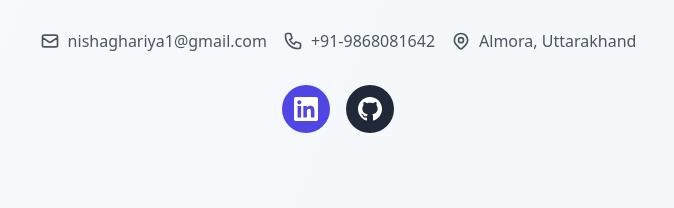
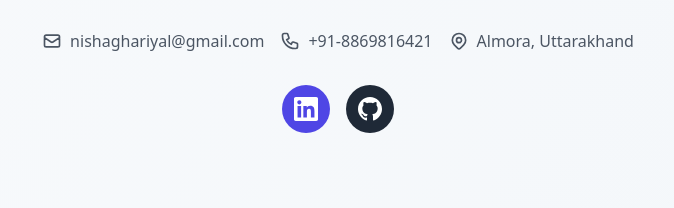
Before and after one commit to nishaghariyal/portfolio, a website: page docs/index.html in a window 1280 px wide. Shown: the part 515-723 px from the top of the page, 302-976 px from the left. Drawn offline with nearby package versions, Linux system fonts and the light colour scheme.

Commit message:
Update contact details

```diff
--- a/docs/index.html
+++ b/docs/index.html
@@ -90,13 +90,13 @@
                     <svg class="w-5 h-5" fill="none" stroke="currentColor" viewBox="0 0 24 24">
                         <path stroke-linecap="round" stroke-linejoin="round" stroke-width="2" d="M3 8l7.89 5.26a2 2 0 002.22 0L21 8M5 19h14a2 2 0 002-2V7a2 2 0 00-2-2H5a2 2 0 00-2 2v10a2 2 0 002 2z"></path>
                     </svg>
-                    nishaghariya1@gmail.com
+                    nishaghariyal@gmail.com
                 </a>
                 <a href="tel:+919868081642" class="inline-flex items-center gap-2 text-gray-600 hover:text-indigo-600">
                     <svg class="w-5 h-5" fill="none" stroke="currentColor" viewBox="0 0 24 24">
                         <path stroke-linecap="round" stroke-linejoin="round" stroke-width="2" d="M3 5a2 2 0 012-2h3.28a1 1 0 01.948.684l1.498 4.493a1 1 0 01-.502 1.21l-2.257 1.13a11.042 11.042 0 005.516 5.516l1.13-2.257a1 1 0 011.21-.502l4.493 1.498a1 1 0 01.684.949V19a2 2 0 01-2 2h-1C9.716 21 3 14.284 3 6V5z"></path>
                     </svg>
-                    +91-9868081642
+                    +91-8869816421
                 </a>
                 <span class="inline-flex items-center gap-2 text-gray-600">
                     <svg class="w-5 h-5" fill="none" stroke="currentColor" viewBox="0 0 24 24">
```
Also changed, not shown: index.html (+2 -2 lines).
